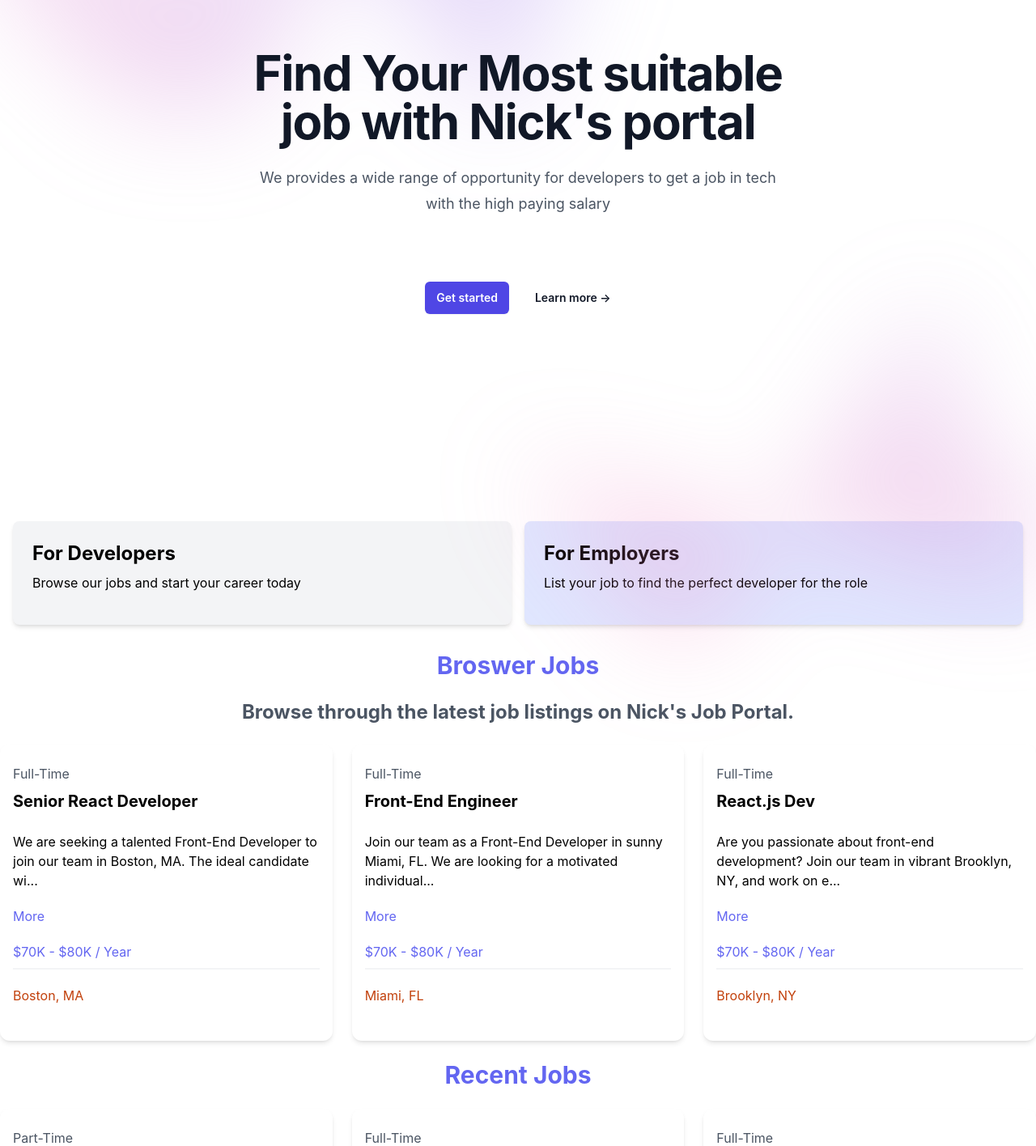
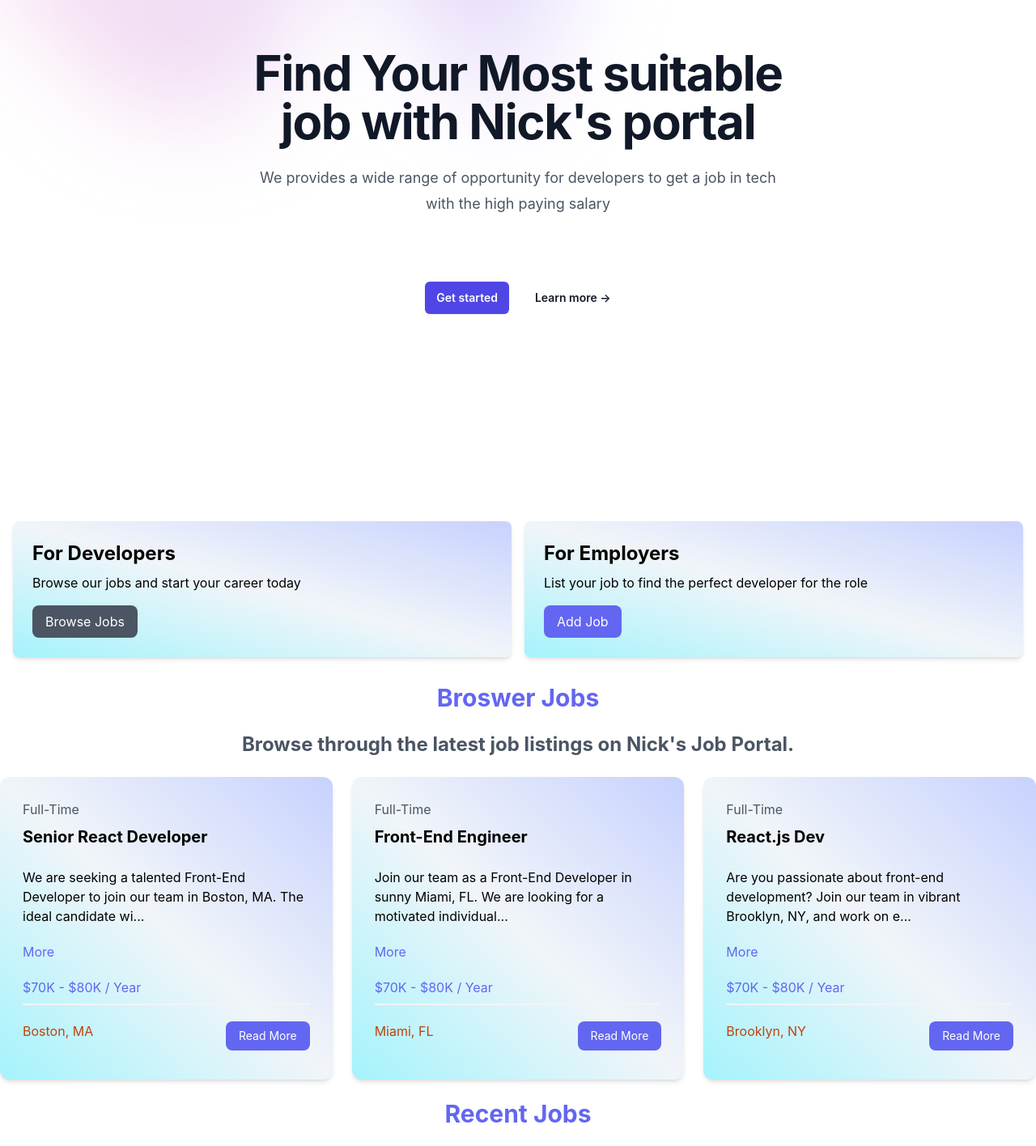
Before and after one commit to Nikola-Limpet/JobFinderAPP, a React (Vite) app in the folder react-app/: page / in a window 1280 px wide. Shown: the part 220-1636 px from the top of the page at 81% size. Built offline with nearby package versions, Linux system fonts and the light colour scheme; data requests are answered from the project's data file.

Commit message:
render jobs page

```diff
--- a/react-app/package.json
+++ b/react-app/package.json
@@ -7,7 +7,8 @@
     "dev": "vite",
     "build": "vite build",
     "lint": "eslint .",
-    "preview": "vite preview"
+    "preview": "vite preview",
+    "server" : "json-server --watch src/jobs.json --port 3001"
   },
   "dependencies": {
     "@headlessui/react": "^2.1.3",
@@ -27,6 +28,7 @@
     "eslint-plugin-react-hooks": "^5.1.0-rc.0",
     "eslint-plugin-react-refresh": "^0.4.9",
     "globals": "^15.9.0",
+    "json-server": "^1.0.0-beta.2",
     "postcss": "^8.4.41",
     "tailwindcss": "^3.4.10",
     "vite": "^5.4.1"
--- a/react-app/src/App.jsx
+++ b/react-app/src/App.jsx
@@ -3,12 +3,14 @@ import { Route, createBrowserRouter, createRoutesFromElements, RouterProvider }
 import HomePage from './pages/HomePage';
 import MainLayout from './layouts/MainLayout';
 import JobPage from './pages/JobPage';
+import NotFoundPage from './pages/NotFoundPage';
 
 const router = createBrowserRouter(
   createRoutesFromElements(
     <Route path='/' element={<MainLayout />}>
       <Route index element={<HomePage />} />
       <Route path='/jobs' element={<JobPage />} />
+      <Route path='*' element={<NotFoundPage />} />
     </Route>
   )
 );
--- a/react-app/src/components/Cards.jsx
+++ b/react-app/src/components/Cards.jsx
@@ -2,7 +2,7 @@ import React from 'react'
 
 const Cards = ({children, bg= 'bg-gray-100'}) => {
   return (
-    <div className={`${bg} p-6 rounded-lg shadow-md`}>
+    <div className={`${bg} p-6 rounded-lg bg-gradient-to-tr from-cyan-200 via-slate-100 to-indigo-200 shadow-md`}>
       {children}
     </div>
   )
--- a/react-app/src/components/Hero.jsx
+++ b/react-app/src/components/Hero.jsx
@@ -37,7 +37,7 @@ const Hero= ({title, subtitle}) => {
             </div>
           </div>
         </div>
-        <div
+        {/* <div
           aria-hidden="true"
           className="absolute inset-x-0 top-[calc(100%-13rem)] -z-10 transform-gpu overflow-hidden blur-3xl sm:top-[calc(100%-30rem)]"
         >
@@ -48,7 +48,7 @@ const Hero= ({title, subtitle}) => {
             }}
             className="relative left-[calc(50%+3rem)] aspect-[1155/678] w-[36.125rem] -translate-x-1/2 bg-gradient-to-tr from-[#ff80b5] to-[#9089fc] opacity-30 sm:left-[calc(50%+36rem)] sm:w-[72.1875rem]"
           />
-        </div>
+        </div> */}
       </div>
     </>
   )
--- a/react-app/src/components/HomeCards.jsx
+++ b/react-app/src/components/HomeCards.jsx
@@ -1,4 +1,4 @@
-// import { Link } from 'react-router-dom';
+import { Link } from 'react-router-dom';
 import React from 'react';
 import Cards from './Cards';
 
@@ -12,23 +12,24 @@ const HomeCards = () => {
             <p className='mt-2 mb-4'>
               Browse our jobs and start your career today
             </p>
-            {/* <a
+            <Link
               to='/jobs'
-              className='inline-block bg-black text-white rounded-lg px-4 py-2 hover:bg-gray-700'
-            ></a>
-              Browse Jobs */}
+              className='inline-block bg-gray-600  text-white rounded-lg px-4 py-2 hover:bg-gray-700'
+            >
+              Browse Jobs
+            </Link>
           </Cards>
           <Cards bg='bg-indigo-100'>
             <h2 className='text-2xl font-bold'>For Employers</h2>
             <p className='mt-2 mb-4'>
               List your job to find the perfect developer for the role
             </p>
-            {/* <Link
+            <Link
               to='/add-job'
               className='inline-block bg-indigo-500 text-white rounded-lg px-4 py-2 hover:bg-indigo-600'
             >
               Add Job
-            </Link> */}
+            </Link>
           </Cards>
         </div>
       </div>
--- a/react-app/src/components/JobListing.jsx
+++ b/react-app/src/components/JobListing.jsx
@@ -1,5 +1,5 @@
 import { useState } from 'react';
-
+import { Link } from 'react-router-dom';
 const JobListing = ({ job }) => {
   const [showFullDescription, setShowFullDescription] = useState(false);
 
@@ -11,8 +11,9 @@ const JobListing = ({ job }) => {
   }
 
   return (
-    <div className='bg-white rounded-xl shadow-md relative'>
-      <div className='p-4'>
+    <>
+      <div className=' px-2 bg-white rounded-xl shadow-md  bg-gradient-to-tr from-cyan-200 via-slate-100 to-indigo-200 relative'>
+        <div className='p-5'>
           <div className='mb-6'>
             <div className='text-gray-600 my-2'>{job.type}</div>
             <h3 className='text-xl font-bold'>{job.title}</h3>
@@ -35,15 +36,16 @@ const JobListing = ({ job }) => {
             <div className='text-orange-700 mb-3'>
               {job.location}
             </div>
-          {/* <Link
+            <Link
               to={`/jobs/${job.id}`}
               className='h-[36px] bg-indigo-500 hover:bg-indigo-600 text-white px-4 py-2 rounded-lg text-center text-sm'
             >
               Read More
-          </Link> */}
+            </Link>
           </div>
         </div>
       </div>
+    </>
   );
 };
 export default JobListing;
--- a/react-app/src/components/JobsList.jsx
+++ b/react-app/src/components/JobsList.jsx
@@ -1,13 +1,31 @@
-import React from 'react'
-import jobs from '../jobs.json'
+import { useState, useEffect } from 'react';
 import JobListing from './JobListing'
 
 
 
 const JobsList = () => {
+  const [jobs, setJobs] = useState([]);
+  const [loading, setLoading] = useState(true);
+  useEffect(() => {
+    const fetchJobs = async () => {
+      try {
+        const response = await fetch('http://localhost:3001/jobs');
+        const data = await response.json();
+        setJobs(data);
+      } catch (error) {
+        console.error('Error fetching jobs: ', error);
+      } finally {
+        setLoading(false);
+      }
+    };
+    fetchJobs();
+  }, []);
 
 const displayJobsNew = jobs.slice(0,3); // Display only the first 3 jobs
 const displayJobsRecent = jobs.slice(3,6); // Display only the next 3 jobs
+
+
+
   return (
   <>
     <div className='container-xl lg:container m-auto'>
@@ -18,9 +36,19 @@ const JobsList = () => {
         Browse through the latest job listings on Nick's Job Portal.
       </p>
       <div className='grid grid-cols-1 md:grid-cols-3 gap-6'>
+        { loading ? (
+          <div className='flex justify-center items-center h-full w-full'>
+            <div className='text-center text-7xl font-bold text-indigo-500'>
+              🌀
+            </div>
+          </div>
+        ) : (
+          <>
             {displayJobsNew.map((job) => (
             <JobListing key={job.id} job={job} />
           ))}
+        </>
+        )}
       </div>
       <div className='container-xl lg:container m-auto'>
         <h2 className='text-3xl font-bold text-indigo-500 mb-6 mt-6 text-center'>
--- a/react-app/src/components/NavBar.jsx
+++ b/react-app/src/components/NavBar.jsx
@@ -4,7 +4,7 @@ import { useState } from 'react'
 import { Dialog, DialogPanel } from '@headlessui/react'
 import { Bars3Icon, XMarkIcon } from '@heroicons/react/24/outline'
 import icon from '../assets/icon.svg'
-import { Link } from 'react-router-dom'
+import { Link, NavLink } from 'react-router-dom'
 
 const navigation = [
   { name: 'Home', href: '/' },
@@ -42,18 +42,18 @@ export default function NavBar() {
           </div>
           <div className="hidden lg:flex lg:gap-x-12">
             {navigation.map((item) => (
-              <Link
+              <NavLink
                 key={item.name}
                 to={item.href}
-                className="text-md font-thin leading-7 text-gray-900">
+                className="text-md font-semibold leading-7 rounded-2xl text-gray-900 hover:bg-gray-300/50">
                 {item.name}
-              </Link>
+              </NavLink>
             ))}
           </div>
           <div className="hidden lg:flex lg:flex-1 lg:justify-end">
-            <a href="#" className="text-sm font-semibold leading-6 text-gray-900">
+            <Link to="/login" className="text-sm font-semibold leading-7 rounded-2xl text-gray-900 hover:bg-gray-300/50">
               Log in <span aria-hidden="true">&rarr;</span>
-            </a>
+            </Link>
           </div>
         </nav>
 
@@ -73,23 +73,23 @@ export default function NavBar() {
               <button
                 type="button"
                 onClick={() => setMobileMenuOpen(false)}
-                className="-m-2.5 rounded-md p-2.5 text-gray-700"
+                className="-m-2.5 rounded-md p-2.5 text-gray-00"
               >
                 <span className="sr-only">Close menu</span>
                 <XMarkIcon aria-hidden="true" className="h-6 w-6" />
               </button>
             </div>
             <div className="mt-6 flow-root">
-              <div className="-my-6 divide-y divide-gray-500/10">
+              <div className="-my-6 divide-y divide-gray-900/10">
                 <div className="space-y-2 py-6">
                   {navigation.map((item) => (
-                    <Link
+                    <NavLink
                       key={item.name}
                       to={item.href}
-                      className="-mx-3 block rounded-lg px-3 py-2 font-semibold text-12xl leading-7 text-black-900 hover:bg-gray-50"
+                      className="-mx-3 block rounded-lg px-3 py-2 font-semibold text-12xl leading-7 text-black-900 hover:bg-gray-300"
                     >
                       {item.name}
-                    </Link>
+                    </NavLink>
                   ))}
                 </div>
                 <div className="py-6">
--- a/react-app/src/components/ViewAllJobs.jsx
+++ b/react-app/src/components/ViewAllJobs.jsx
@@ -1,14 +1,14 @@
-import React from 'react'
+import { Link } from 'react-router-dom'
 
 const ViewAllJobs = () => {
   return (
     <section className='bg-blue-50 px-4 py-10'>
-      <a
-        href='/jobs'
+      <Link
+        to='/jobs'
         className='text-3xl font-bold text-indigo-500 mb-6 text-center'
       >
         View All Jobs
-      </a>
+      </Link>
     </section>
   )
 }
--- a/react-app/src/jobs.json
+++ b/react-app/src/jobs.json
@@ -1,4 +1,5 @@
-[
+{
+  "jobs": [
     {
       "id": "1",
       "title": "Senior React Developer",
@@ -83,4 +84,5 @@
         "contactPhone": "555-555-5555"
       }
     }
-]
+  ]
+}
--- a/react-app/src/pages/JobPage.jsx
+++ b/react-app/src/pages/JobPage.jsx
@@ -1,7 +1,18 @@
+import jobs from '../jobs.json'
+import JobListing from '../components/JobListing'
 
 const JobPage = () => {
   return (
-    <div>JobPage</div>
+      <div className='container-xl lg:container mt-28'>
+        <h2 className='text-5xl font-bold text-indigo-500 mb-6 pt-0 text-center'>
+          Broswer All Jobs avialable
+        </h2>
+        <div className='grid grid-cols-1 md:grid-cols-3 gap-6'>
+          {jobs.map((job) => (
+            <JobListing key={job.id} job={job} />
+          ))}
+        </div>
+      </div>
   )
 };
 
--- /dev/null
+++ b/react-app/src/pages/NotFoundPage.jsx
@@ -0,0 +1,17 @@
+import { Link } from 'react-router-dom';
+
+const NotFoundPage = () => {
+  return (
+    <section className='text-center flex flex-col justify-center items-center h-96'>
+      <h1 className='text-6xl font-bold mb-4'>404 Not Found</h1>
+      <p className='text-xl mb-5'></p>
+      <Link
+        to='/'
+        className='text-white bg-indigo-700 hover:bg-indigo-900 rounded-md px-3 py-2 mt-4'
+      >
+        Back
+      </Link>
+    </section>
+  );
+};
+export default NotFoundPage;
```
Also changed, not shown: 1 other file (tests, documents, lock files or other folders). Lines whose indentation alone changed are shown as unchanged.
